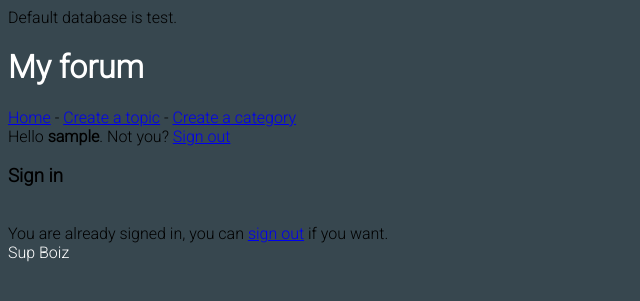
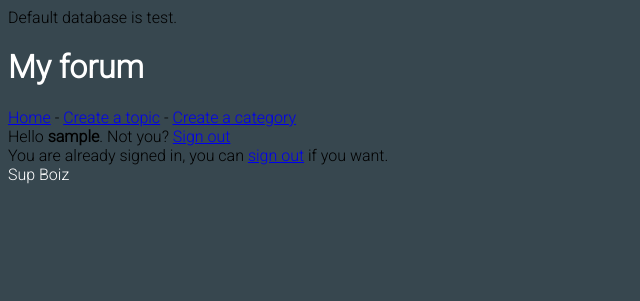
Before and after one commit to Slackers3308/Code, a PHP site: page /signin.php in a window 1280 px wide. Shown: the top 301 px of the page, without its empty margins (0-640 px from the left). Run offline with PHP 8.4, Linux system fonts and the light colour scheme; the visitor is signed in with stand-in values (Sample User, id 1).

Commit message:
Update signin.php

```diff
--- a/signin.php
+++ b/signin.php
@@ -4,7 +4,7 @@
 include 'connect.php';
 include 'header.php';
 
-echo '<h3>Sign in</h3><br />';
+
 
 //first, check if the user is already signed in. If that is the case, there is no need to display this page
 if(isset($_SESSION['signed_in']) && $_SESSION['signed_in'] == true)
```
